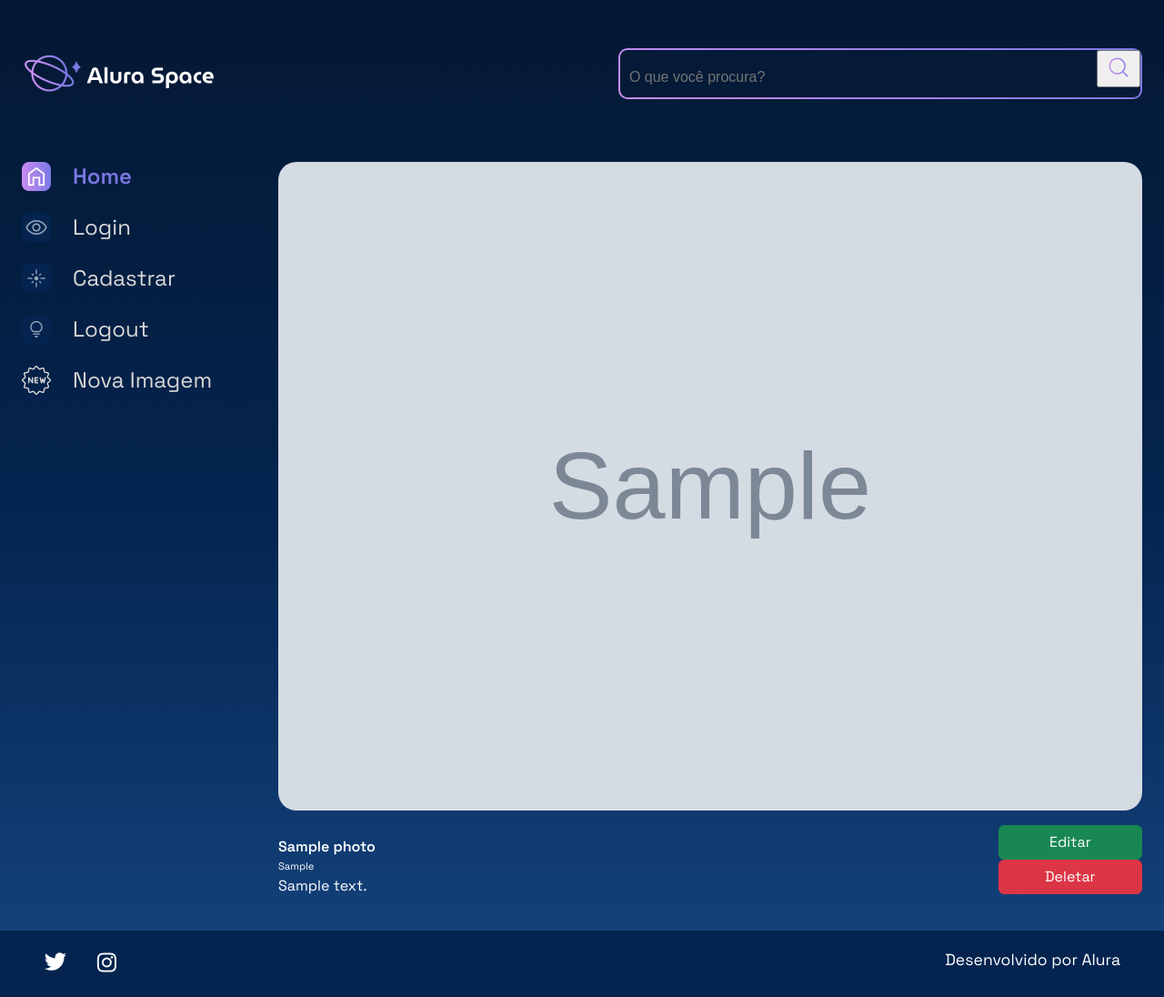
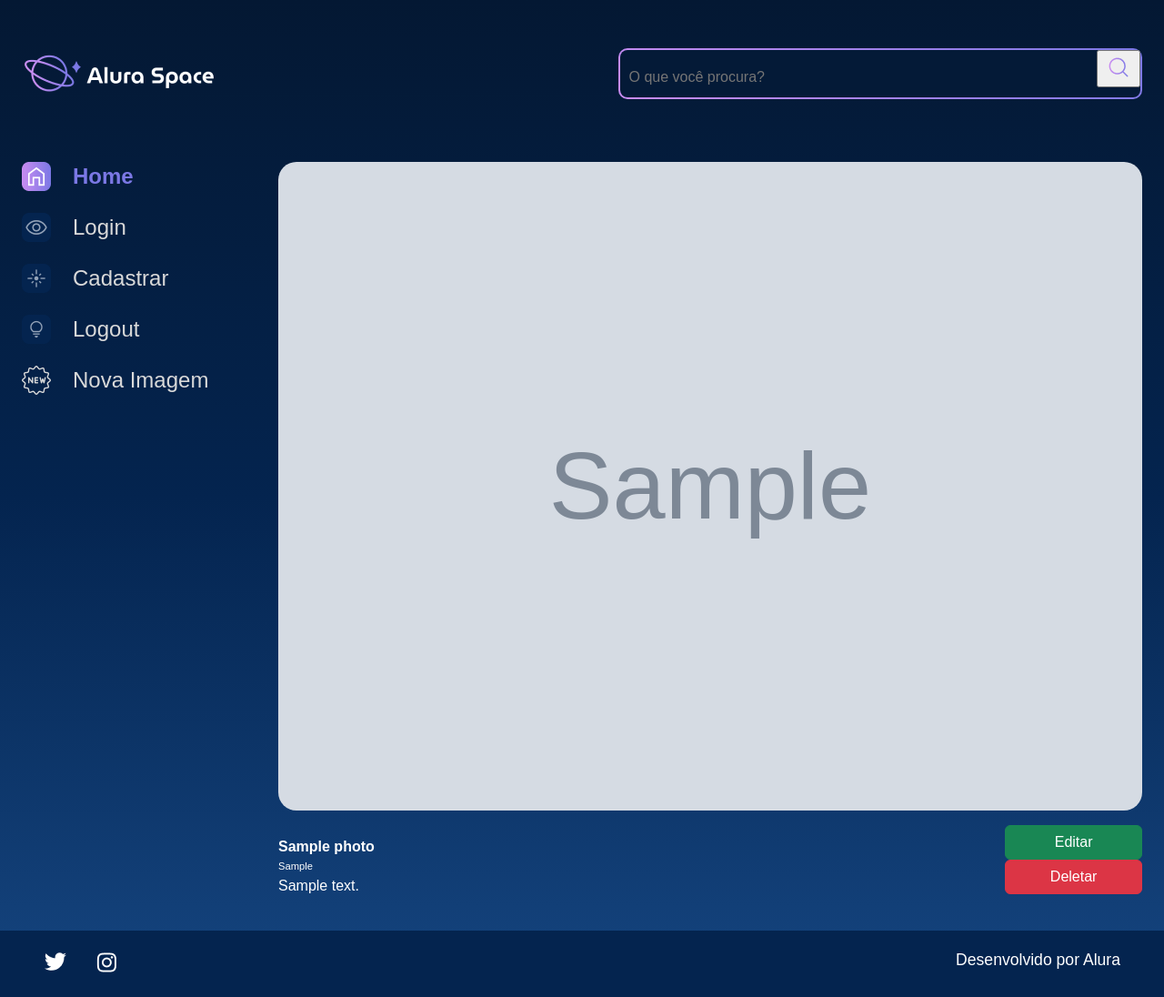
Before and after one commit to af0liveira/alura-space, a Django app: page /image/1 in a window 1280 px wide. Shown: the whole page at 91% size. Run offline with Django 4.2, Linux system fonts and the light colour scheme; a user stored in the database is signed in; tables that the repository leaves empty hold one stand-in row (values such as "Sample post"); grey boxes marked "Sample" are stand-in pictures.

Commit message:
Small changes in HTML templates.
Buttons were shifted to me centralized with respect to form fields.
The image view page was changed to use the same font as the others.

```diff
--- a/templates/gallery/image.html
+++ b/templates/gallery/image.html
@@ -1,6 +1,6 @@
 {% extends 'shared/base.html' %}
 {% load static %}
-{% block urlfont %}"https://fonts.googleapis.com/css2?family=Space+Grotesk:wght@400;500;600&display=swap"{% endblock %}
+{% block urlfont %}"https://fonts.googleapis.com/css2?family=Poppins:wght@400;500;600&display=swap"{% endblock %}
 {% block content %}
 <section class="conteudo">
     <section class="imagem">
--- a/templates/users/login.html
+++ b/templates/users/login.html
@@ -14,9 +14,9 @@
                     {{ field }}
                 </div>
                 {% endfor %}
-                <div class="col-12 text-center">
-                    <button class="btn btn-success col-12" style="padding: top 5px;" type="submit">Login</button>
-                </div>
+            </div>
+            <div class="col-12 text-center">
+                <button class="btn btn-success col-12" style="padding: top 5px;" type="submit">Login</button>
             </div>
         </form>
     </section>
--- a/templates/users/signup.html
+++ b/templates/users/signup.html
@@ -17,9 +17,9 @@
                 </div>
                 {% endfor %}
                 {% endfor %}
-                <div class="col-12 text-center">
-                    <button class="btn btn-success col-12" style="padding: top 5px;" type="submit">Criar conta</button>
-                </div>
+            </div>
+            <div class="col-12 text-center">
+                <button class="btn btn-success col-12" style="padding: top 5px;" type="submit">Criar conta</button>
             </div>
         </form>
     </section>
```
